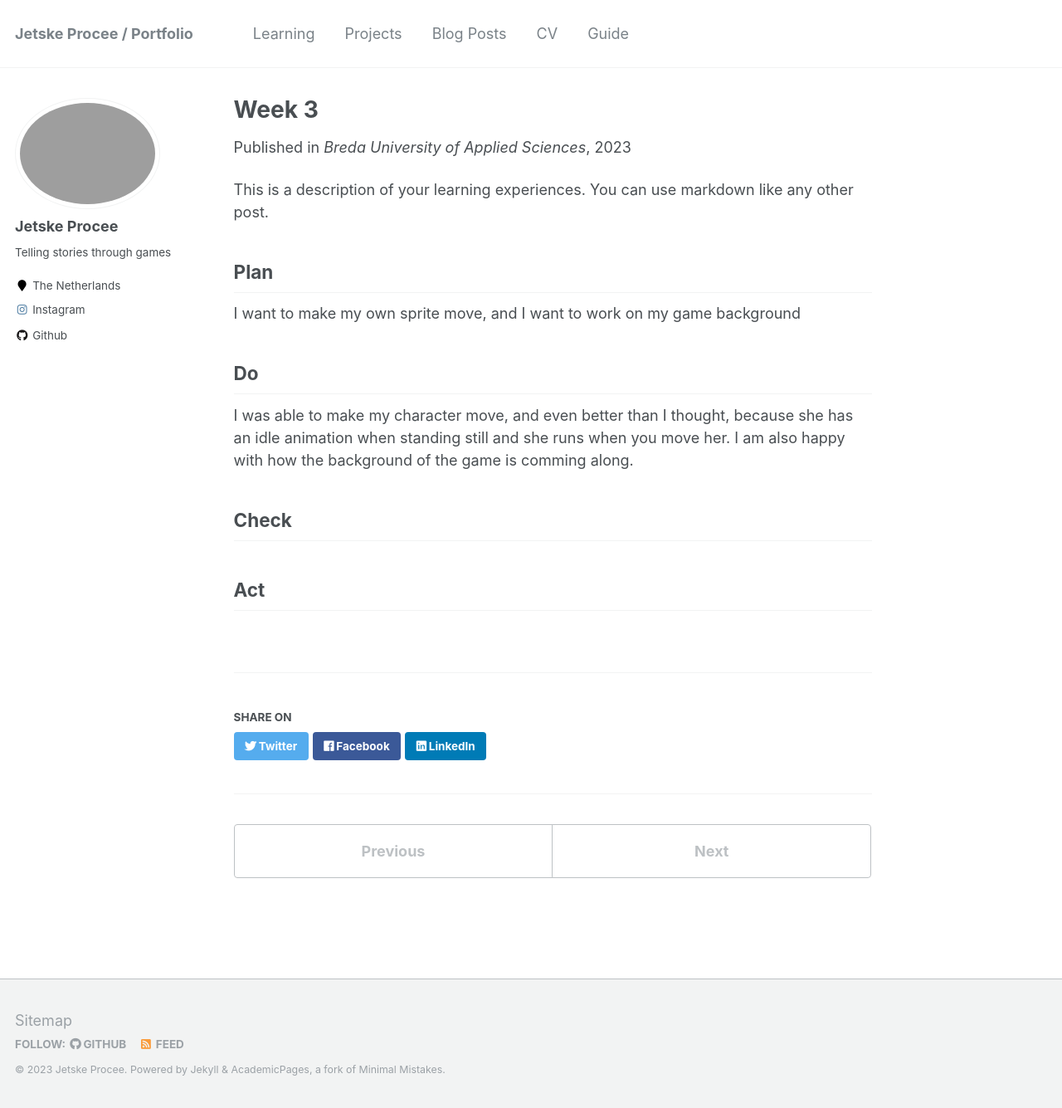
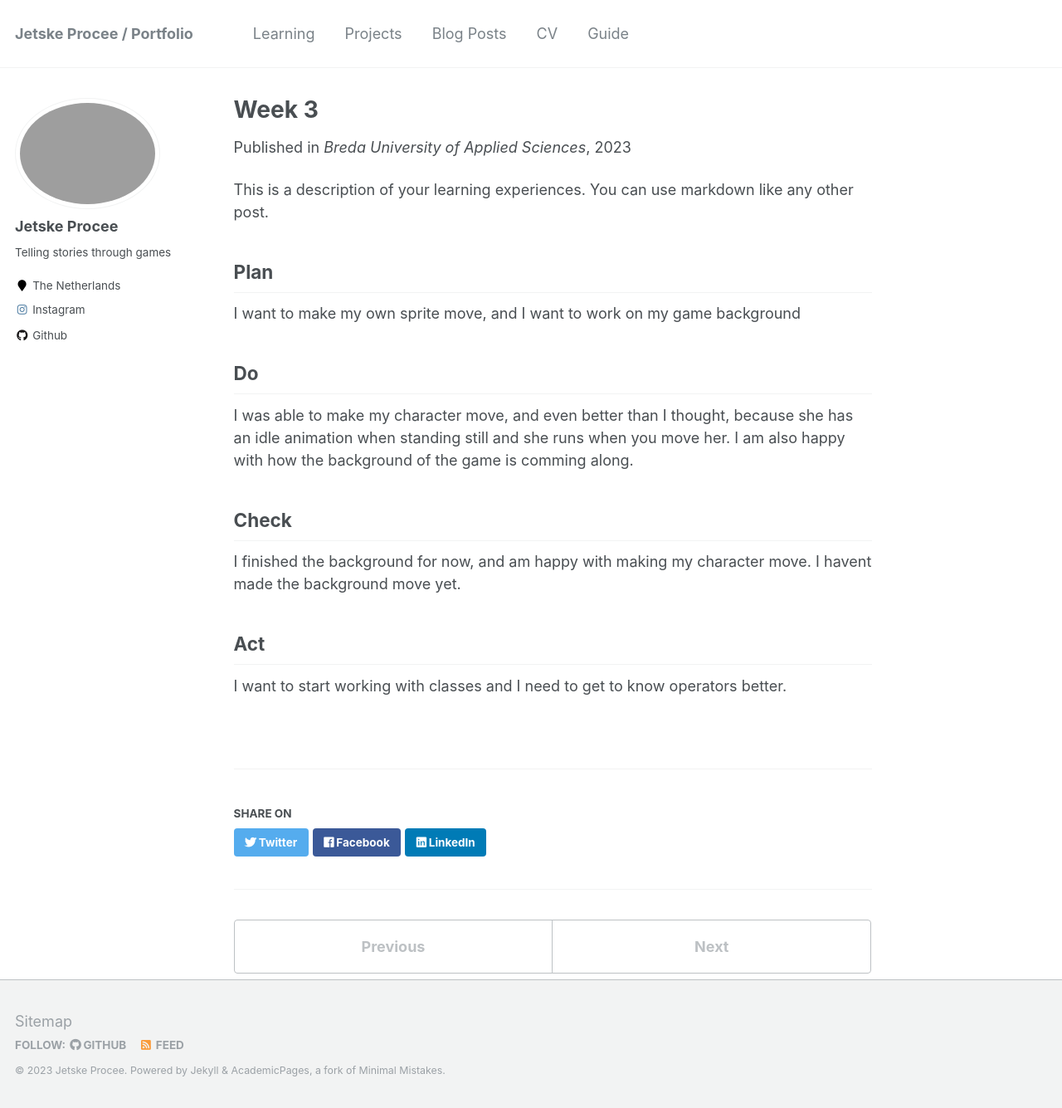
Before and after one commit to Jetplane444/Cpp-for-games, a Jekyll site: the page built from _learning/week-3.md, in a window 1280 px wide and 1335 px high. Shown: the whole window at 83% size. Built offline with Jekyll 4.4.1, drawn with Linux system fonts in a browser that asks for light colours; some of the changed lines change nothing that is shown.

Commit message:
Updated week 3

```diff
--- a/_learning/week-3.md
+++ b/_learning/week-3.md
@@ -20,24 +20,8 @@ I was able to make my character move, and even better than I thought, because sh
 
 ## Check
 
-<!---
-Note: Fill this in at the end of the week.
-
-What went well? What didn't go so well? What was the most important thing you learned this week?
-
-Did you receive any feedback from the lecturer or your peers? If so, what was that feedback? Were you able to incorporate that feedback?
-
-Did you give anyone else feedback? Who did you give feedback to? How did they respond to your feedback?
-
-NOTE: Any source of feedback is feedback!
--->
+I finished the background for now, and  am happy with making my character move. I havent made the background move yet.
 
 ## Act
 
-<!---
-Note: Fill this in at the end of the week.
-
-What action points can you identify from this week? What would you like to improve? What would you like to continue to strengthen?
-
-If your planned time estimates were not accurate, what would you do to improve them?
--->
+I want to start working with classes and I need to get to know operators better.
```
